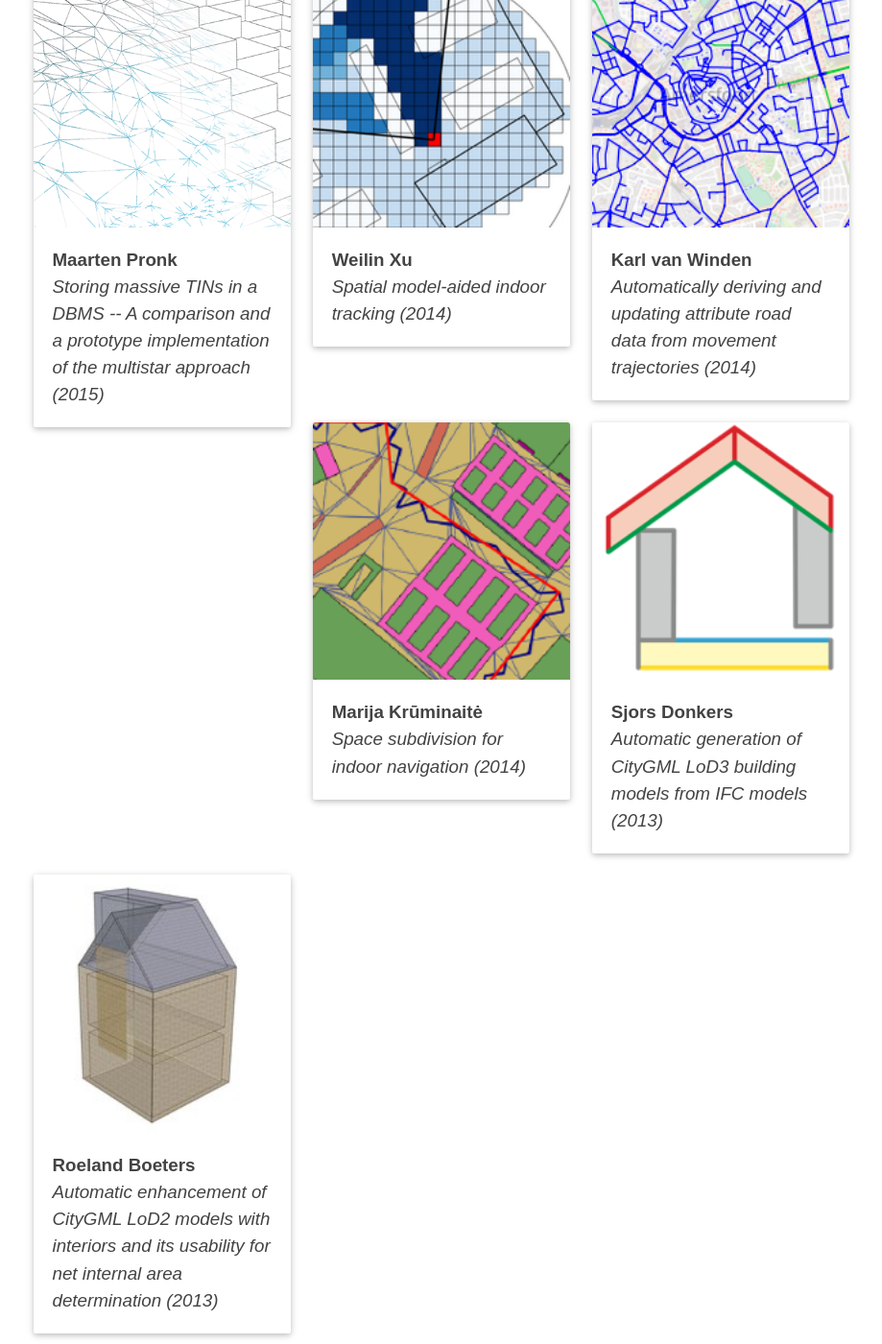
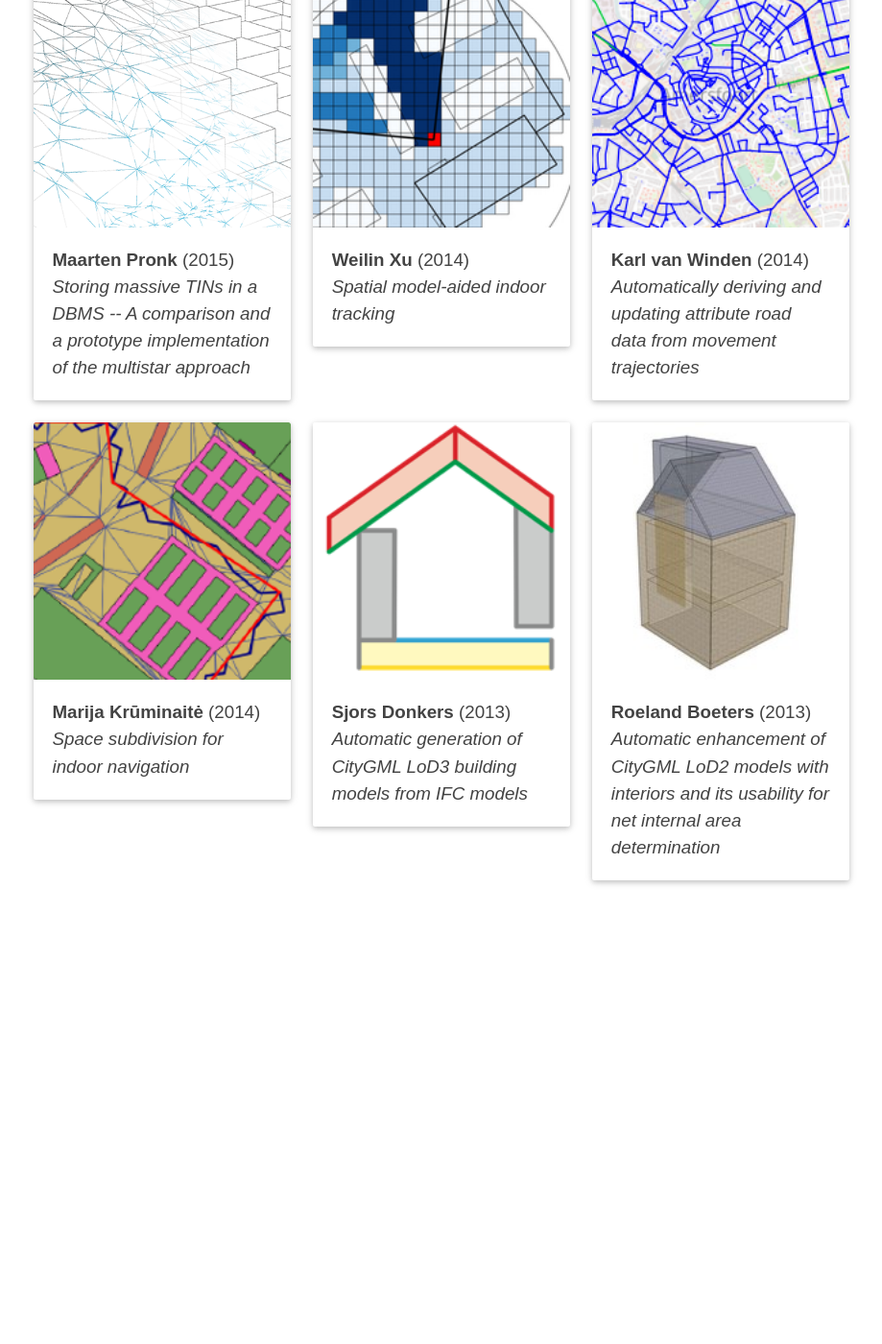
Before and after one commit to tudelft3d/geo2020, a Jekyll site: the page built from completedtheses/index.md, in a window 1280 px wide and 1400 px high, scrolled down 1447 px. Shown: the whole window at 96% size, without its empty margins (180-1099 px from the left). Built offline with Jekyll 4.4.1, drawn with Linux system fonts in a browser that asks for light colours; nearby versions of some CDN libraries; after the commit the page ends 2414 px from its top, so only the background shows below that.

```diff
--- a/completedtheses/index.md
+++ b/completedtheses/index.md
@@ -38,8 +38,8 @@
         <img src="img/{{ i.image }}">
       </div>
       <div class="card-content">
-        <p><b>{{ i.name }} {{ i.surname }}</b></p>
-        <p><i>{{ i.title }} ({{ i.year }})</i></p>
+        <p><b>{{ i.name }} {{ i.surname }}</b> ({{ i.year }})</p>
+        <p><i>{{ i.title }}</i></p>
       </div>
     </div>
     </a>
```
